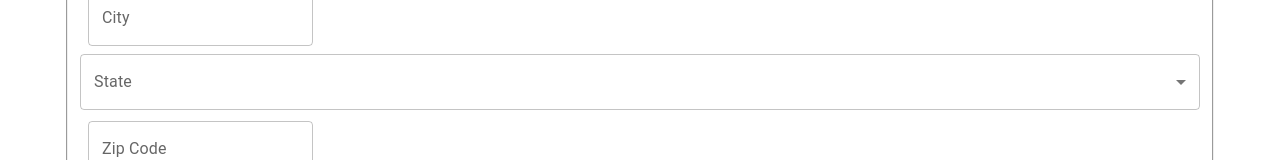
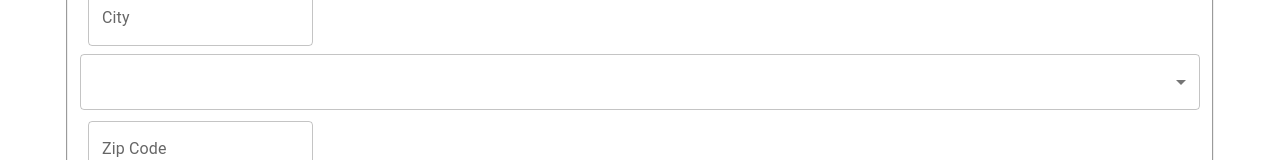
Before and after one commit to piirk/hrnet-react, a React (Vite) app: page /employee/create in a window 1280 px wide. Shown: the part 552-712 px from the top of the page. Built offline with nearby package versions, Linux system fonts and the light colour scheme.

Commit message:
refactor: remove InputLabel for State field in EmployeeCreationPage

```diff
--- a/src/features/employeeCreation/EmployeeCreationPage.tsx
+++ b/src/features/employeeCreation/EmployeeCreationPage.tsx
@@ -155,7 +155,6 @@ const EmployeeCreationPage = () => {
           </FormControl>
 
           <FormControl fullWidth error={!!errors.state}>
-            <InputLabel>State</InputLabel>
             <Select
               {...register('state', { required: 'State is required' })}
               label="State"
```
